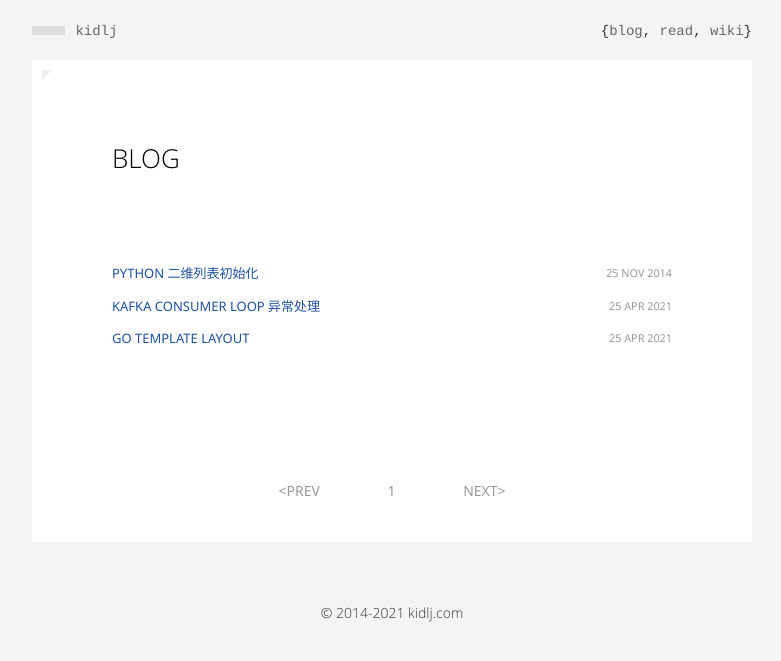
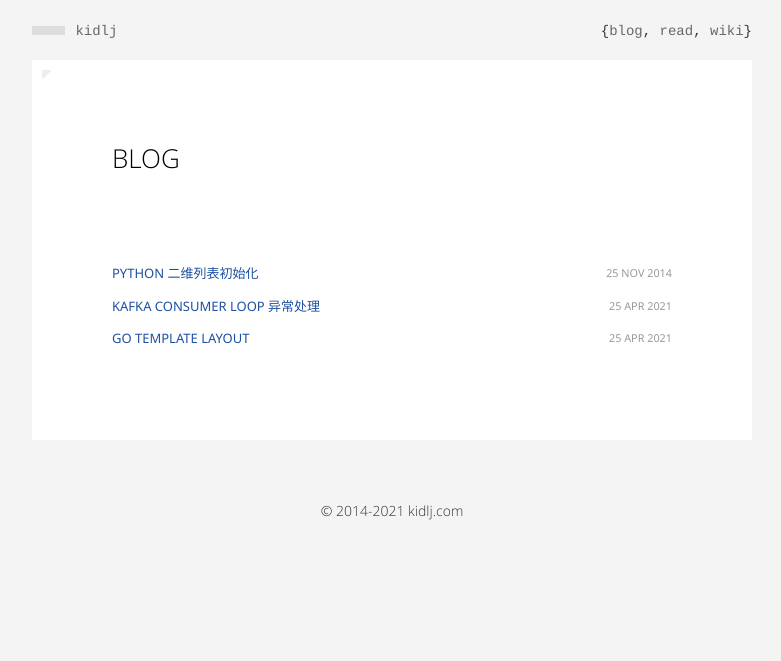
Before and after one commit to kidlj/awei, a Jekyll site: the page built from blog/index.html, in a window 1280 px wide. Shown: the top 661 px of the page, without its empty margins (248-1029 px from the left). Built offline with Jekyll 4.4.1, drawn with Linux system fonts in a browser that asks for light colours; the list of posts is cut into pages by our own code.

Commit message:
remove blog posts paginator(I won't write too many hehe)

```diff
--- a/_config.yml
+++ b/_config.yml
@@ -1,11 +1,13 @@
 commits: https://github.com/kidlj/site/commits/master/
 
-plugins:
-  - jekyll-paginate
+permalink: /blog/:year-:month-:day-:title
+
+# plugins:
+  # - jekyll-paginate
   # - kramdown
-permalink: /blog/:year-:month-:day-:title
-paginate: 10
-paginate_path: "blog/page/:num"
+
+# paginate: 10
+# paginate_path: "blog/page/:num"
 
 # GitHub Pages don't use plugins
 # kramdown:
@@ -15,7 +17,6 @@ paginate_path: "blog/page/:num"
 #   coderay_tab_width: 4
 
 defaults:
-
 - scope:
     path: ""
     type: "posts"
--- a/blog/index.html
+++ b/blog/index.html
@@ -11,14 +11,15 @@ title: Blog
     </header>
 
     <ul class="post-listing">
-      {% assign posts = paginator.posts | sort:"date" %}
+      {% assign posts = site.posts | sort:"date" %}
       {% for post in posts %}
       <li><small class="author muted">{{ post.date | date_to_string }}</small>
-        <a href="{{ post.url }}">{{ post.title }}</a></li>
+        <a href="{{ post.url }}">{{ post.title }}</a>
+      </li>
       {% endfor %}
     </ul>
   </article>
 
-  {% include paginator.html %}
+  <!-- {% include paginator.html %} -->
 
 </section>
```
